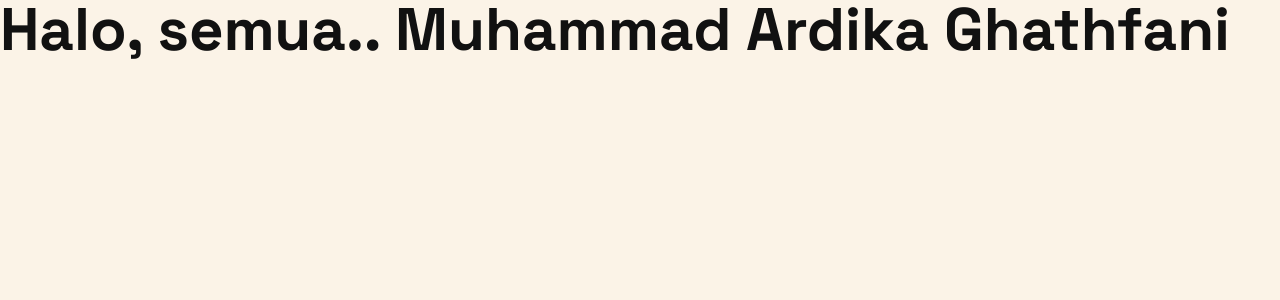
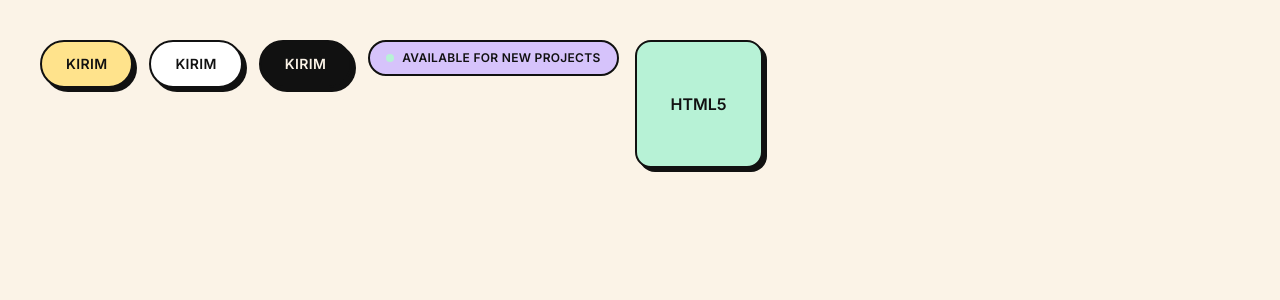
Before and after one commit to dikagfani/portofolio, a Next.js app: page / in a window 1280 px wide. Shown: the top 300 px of the page. Built offline with nearby package versions, Linux system fonts and the light colour scheme.

Commit message:
feat: add components ui badge, button, card

```diff
--- a/src/app/page.js
+++ b/src/app/page.js
@@ -1,5 +1,17 @@
+import Badge from "@/components/ui/Badge";
+import Button from "@/components/ui/Button";
+import Card from "@/components/ui/Card";
+
 export default function Home() {
   return (
-    <h1 className="font-display text-6xl font-bold">Halo, semua.. Muhammad Ardika Ghathfani</h1>
+    <main className="p-10 flex gap-4 items-start">
+      <Button>KIRIM</Button>
+      <Button variant="secondary">KIRIM</Button>
+      <Button variant="dark">KIRIM</Button>
+      <Badge color="purple" withDot>Available for new projects</Badge>
+      <Card color="mint" className="w-32 h-32 flex items-center justify-center">
+  <span className="font-bold">HTML5</span>
+</Card>
+    </main>
   )
 }
--- /dev/null
+++ b/src/components/ui/Badge.jsx
@@ -0,0 +1,32 @@
+import cn from "@/lib/utils";
+import { color } from "framer-motion/debug";
+
+const colors = {
+  pink: "bg-pink",
+  blue: "bg-blue",
+  yellow: "bg-yellow",
+  mint: "bg-mint",
+  purple: "bg-purple",
+  surface: "bg-surface",
+}
+
+export default function Badge({
+  children,
+  color = "surface",
+  withDot = false,
+  classname
+}) {
+  return(
+    <span className={cn(
+      "inline-flex items-center gap-2 px-4 py-2 rounded-full border-2 border-ink text-xs font-bold uppercase tracking-wide text-ink",
+      colors[color],
+      classname
+    )}>
+      {withDot && (
+        <span className="w-2 h-2 rounded-full bg-mint" aria-hidden="true"></span>
+      )}
+
+      {children}
+    </span>
+  )
+}
--- /dev/null
+++ b/src/components/ui/Button.jsx
@@ -0,0 +1,30 @@
+import cn from "@/lib/utils";
+
+const variants = {
+  primary: "bg-yellow text-ink",
+  secondary: "bg-surface text-ink",
+  dark: "bg-ink text-background"
+};
+
+export default function Button({
+  children,
+  variant = "primary",
+  className,
+  ...props
+}) {
+  return (
+    <button className={cn(
+      "inline-flex items-center gap-2 px-6 py-3 rounded-full border-2 border-ink font-bold text-sm uppercase tracking-wide",
+      "shadow-[4px_4px_0px_var(--color-ink)]",
+      "transition-all duration-150",
+      "hover:-translate-x-0.5 hover:-translate-y-0.5 hover:shadow-[6px_6px_0px_var(--color-ink)]",
+      "active:translate-x-0 active:translate-y-0 active:shadow-[2px_2px_0px_var(--color-ink)]",
+      variants[variant],
+      className
+    )}
+    {...props}
+    >
+      {children}
+    </button>
+  )
+}
--- /dev/null
+++ b/src/components/ui/Card.jsx
@@ -0,0 +1,27 @@
+import cn from "@/lib/utils";
+
+export default function Card({ children, color = "surface", hover = true, className }) {
+  const colors = {
+    pink: "bg-pink",
+    blue: "bg-blue",
+    yellow: "bg-yellow",
+    mint: "bg-mint",
+    purple: "bg-purple",
+    surface: "bg-surface",
+  };
+
+  return (
+    <div
+      className={cn(
+        "rounded-2xl border-2 border-ink p-5",
+        "shadow-[4px_4px_0px_var(--color-ink)]",
+        hover &&
+          "transition-all duration-150 hover:-translate-x-0.5 hover:-translate-y-0.5 hover:shadow-[6px_6px_0px_var(--color-ink)]",
+        colors[color],
+        className
+      )}
+    >
+      {children}
+    </div>
+  );
+}
```
